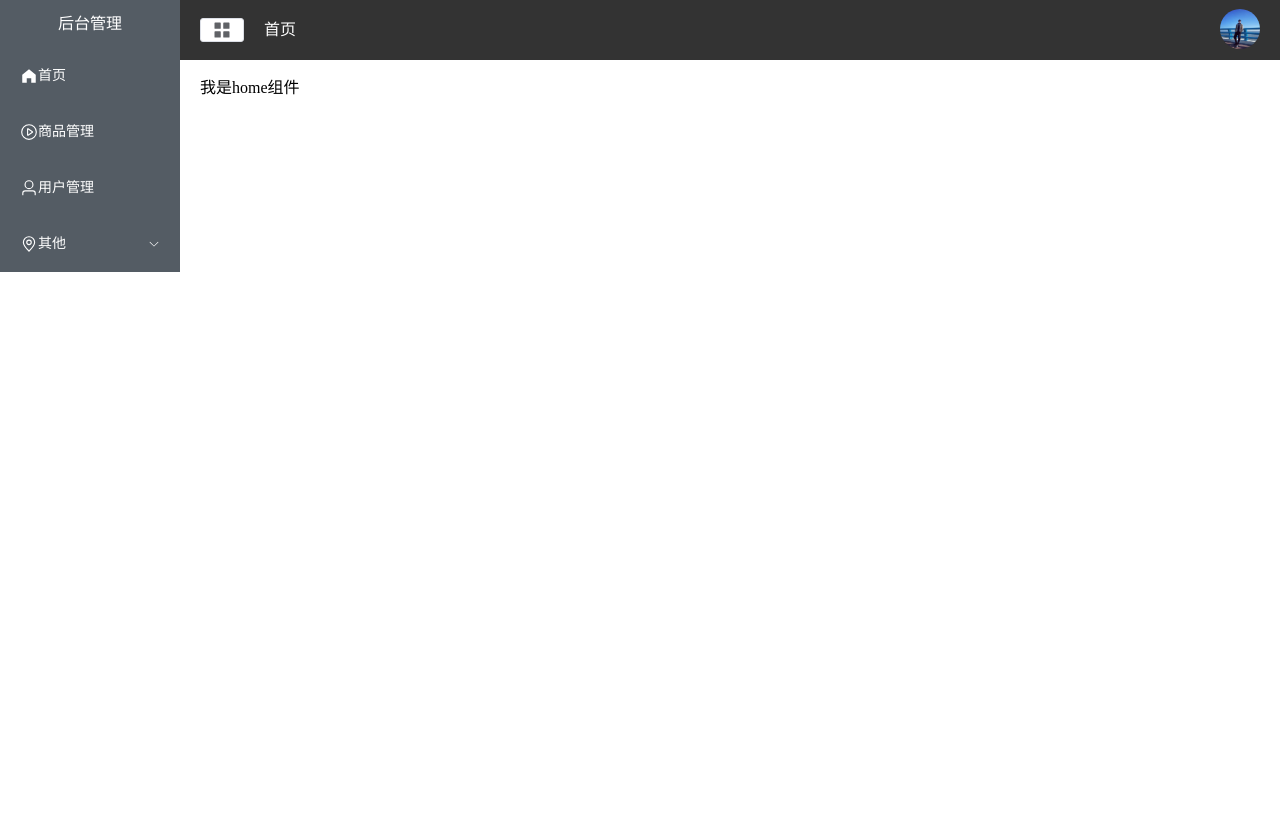
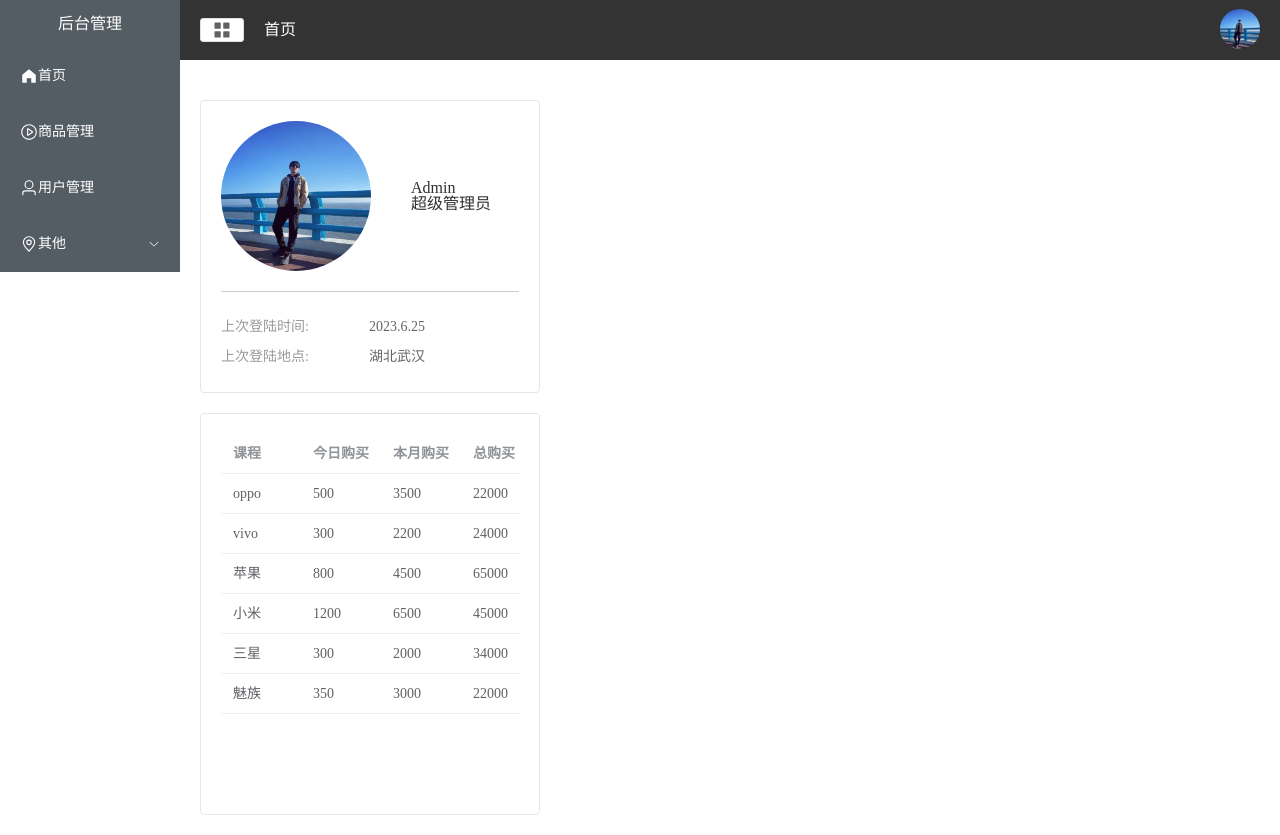
Before and after one commit to huangyf31/my-vue-app, a Vue app: page /#/home in a window 1280 px wide. Before the commit the page ends 800 px from the top, so only its background shows below. Built offline with nearby package versions, Linux system fonts and the light colour scheme.

Commit message:
home首页左侧实现

```diff
--- a/src/views/home/Home.vue
+++ b/src/views/home/Home.vue
@@ -1,9 +1,101 @@
+<template>
+  <el-row class="home" :gutter="20">
+    <el-col :span="8" style="margin-top: 20px">
+      <el-card shadow="hover">
+        <div class="user">
+          <img src="../../assets/image/user.jpg" alt="">
+          <div class="userinfo">
+            <p class="name">Admin</p>
+            <p class="role">超级管理员</p>
+          </div>
+        </div>
+        <div class="login-info">
+          <p>上次登陆时间:<span>2023.6.25</span></p>
+          <p>上次登陆地点:<span>湖北武汉</span></p>
+        </div>
+      </el-card>
+      <el-card shadow="hover" style="margin-top: 20px;height: 400px">
+        <el-table :data="tableData">
+          <el-table-column v-for="(val,key) in tableLabel"
+                           :key="key"
+                           :prop="key"
+                           :label="val">
+          </el-table-column>
+        </el-table>
+      </el-card>
+    </el-col>
+  </el-row>
+</template>
 <script setup>
+const tableData = [
+  {
+    name: 'oppo',
+    todayBuy: 500,
+    monthBuy: 3500,
+    totalBuy: 22000,
+  },
+  {
+    name: 'vivo',
+    todayBuy: 300,
+    monthBuy: 2200,
+    totalBuy: 24000,
+  }, {
+    name: '苹果',
+    todayBuy: 800,
+    monthBuy: 4500,
+    totalBuy: 65000,
+  }, {
+    name: '小米',
+    todayBuy: 1200,
+    monthBuy: 6500,
+    totalBuy: 45000,
+  }, {
+    name: '三星',
+    todayBuy: 300,
+    monthBuy: 2000,
+    totalBuy: 34000,
+  }, {
+    name: '魅族',
+    todayBuy: 350,
+    monthBuy: 3000,
+    totalBuy: 22000,
+  }]
+const tableLabel = {
+  name: '课程',
+  todayBuy: '今日购买',
+  monthBuy: '本月购买',
+  totalBuy: '总购买',
+}
 </script>
-<template>
-  <div>我是home组件</div>
-</template>
 
-<style scoped>
+<style lang="less" scoped>
+.home {
+  .user {
+    display: flex;
+    align-items: center;
+    padding-bottom: 20px;
+    border-bottom: 1px solid #ccc;
+    margin-bottom: 20px;
 
+    img {
+      width: 150px;
+      height: 150px;
+      border-radius: 50%;
+      margin-right: 40px;
+    }
+  }
+
+  .login-info {
+    p {
+      line-height: 30px;
+      font-size: 14px;
+      color: #999;
+
+      span {
+        color: #666;
+        margin-left: 60px;
+      }
+    }
+  }
+}
 </style>
```
